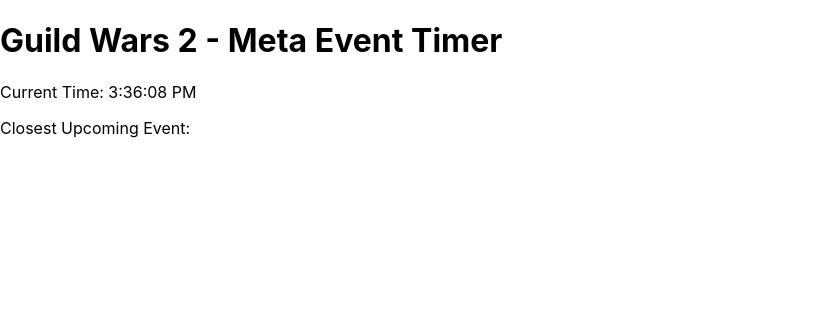
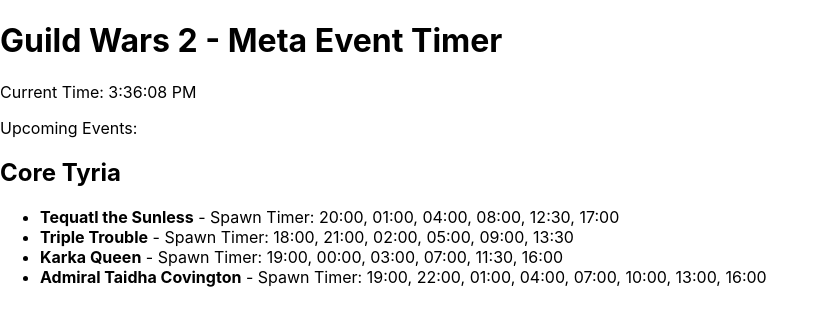
Before and after one commit to arvindmehairjan/gw2-event-timer, a React (Create React App) app in the folder gw2-event-timer/: page / in a window 1280 px wide. Shown: the top 326 px of the page, without its empty margins (0-828 px from the left). Built offline with nearby package versions, Linux system fonts and the light colour scheme.

Commit message:
shows jsonData

```diff
--- a/gw2-event-timer/package.json
+++ b/gw2-event-timer/package.json
@@ -34,5 +34,8 @@
       "last 1 firefox version",
       "last 1 safari version"
     ]
+  },
+  "devDependencies": {
+    "@babel/plugin-proposal-private-property-in-object": "^7.21.11"
   }
 }
--- a/gw2-event-timer/src/App.js
+++ b/gw2-event-timer/src/App.js
@@ -11,13 +11,26 @@
     }, 1000);
 
     return () => clearInterval(interval);
-  })
+  }, []);
 
   return (
     <div className="App">
       <h1>Guild Wars 2 - Meta Event Timer</h1>
       <p>Current Time: {currentTime.toLocaleTimeString()} </p>
-      <p>Closest Upcoming Event:</p>
+      <p>Upcoming Events:</p>
+
+      {Object.keys(jsonData).map((region, regionIndex) => (
+        <div key={regionIndex}>
+          <h2>{region}</h2>
+          <ul>
+            {jsonData[region].map((event, eventIndex) => (
+              <li key={eventIndex}>
+                <strong>{event.bossName}</strong> - Spawn Timer: {event.spawnTimer.join(', ')}
+              </li>
+            ))}
+          </ul>
+        </div>
+      ))}
     </div>
   );
 };
```
Also changed, not shown: 1 other file (tests, documents, lock files or other folders).
